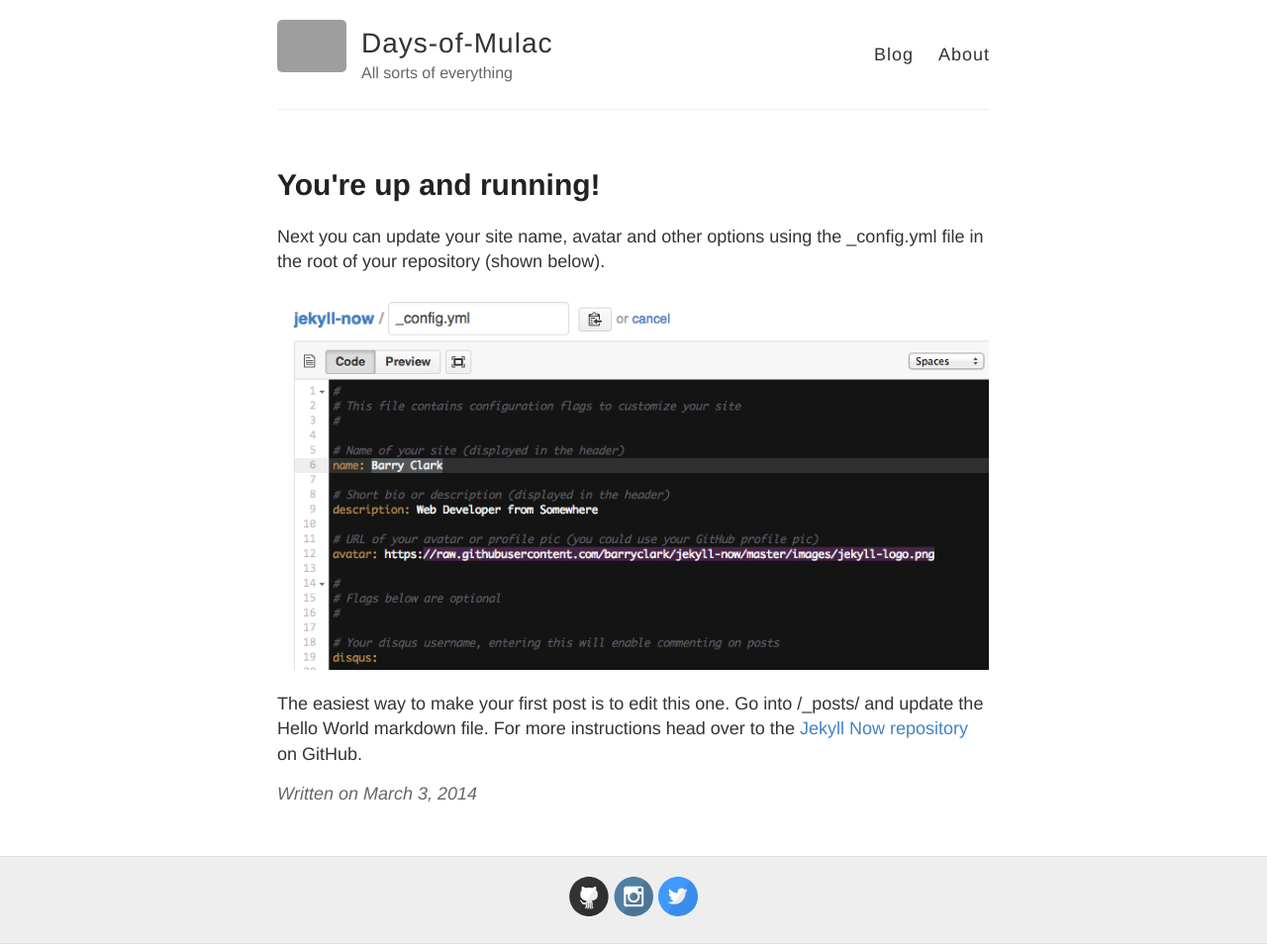
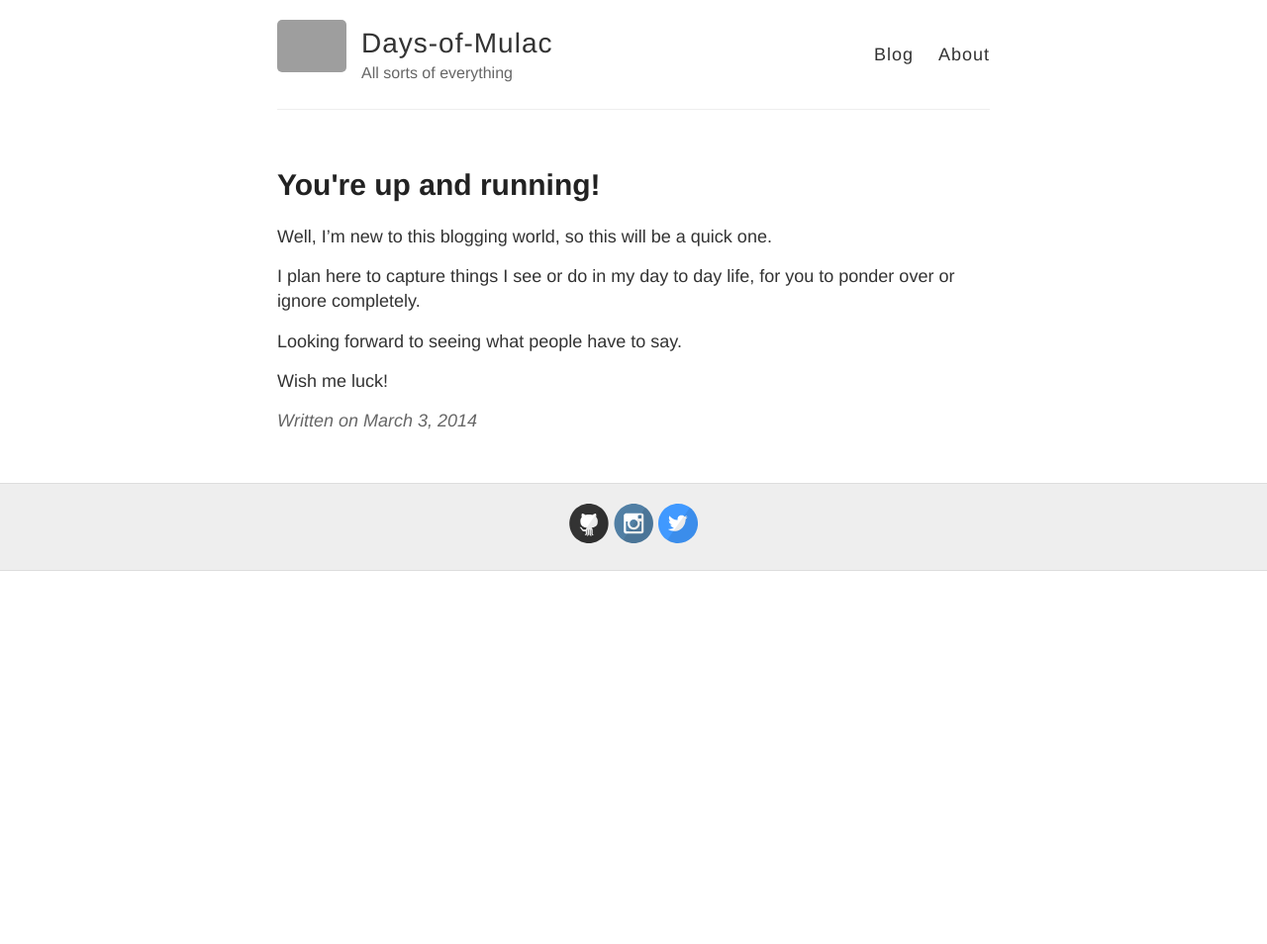
Before and after one commit to CalumOchkas/calumochkas.github.io, a Jekyll site: the page built from _posts/2014-3-3-Hello-World.md, in a window 1280 px wide. Shown: the whole page at 99% size. Built offline with Jekyll 4.4.1, drawn with Linux system fonts in a browser that asks for light colours; after the commit the page ends 900 px from its top, so only the background shows below that.

Commit message:
Update 2014-3-3-Hello-World.md

```diff
--- a/_posts/2014-3-3-Hello-World.md
+++ b/_posts/2014-3-3-Hello-World.md
@@ -1,10 +1,12 @@
 ---
 layout: post
 title: You're up and running!
+published: true
 ---
+Well, I'm new to this blogging world, so this will be a quick one.
 
-Next you can update your site name, avatar and other options using the _config.yml file in the root of your repository (shown below).
+I plan here to capture things I see or do in my day to day life, for you to ponder over or ignore completely.
 
-![_config.yml]({{ site.baseurl }}/images/config.png)
+Looking forward to seeing what people have to say.
 
-The easiest way to make your first post is to edit this one. Go into /_posts/ and update the Hello World markdown file. For more instructions head over to the [Jekyll Now repository](https://github.com/barryclark/jekyll-now) on GitHub.
+Wish me luck!
```
